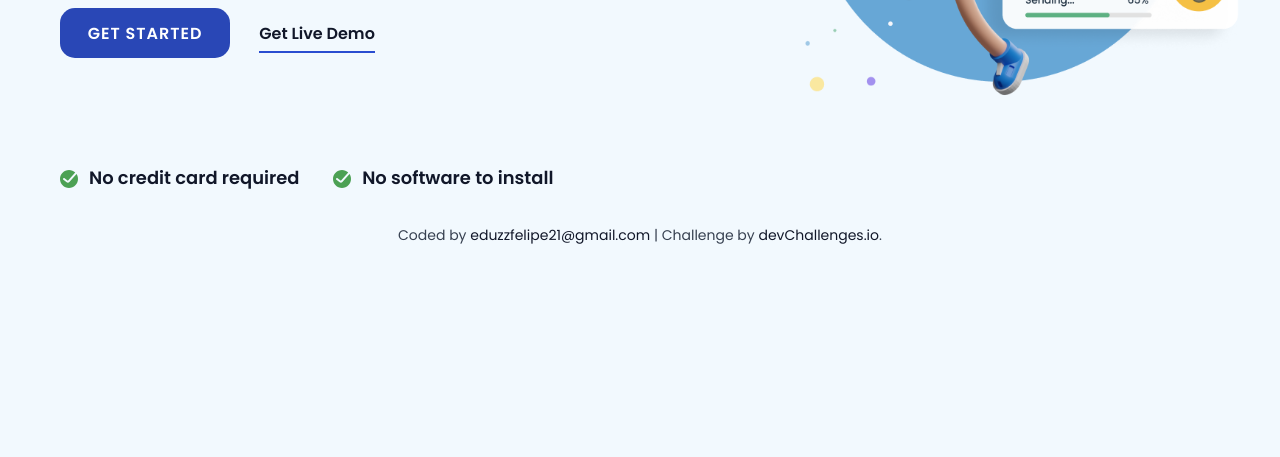
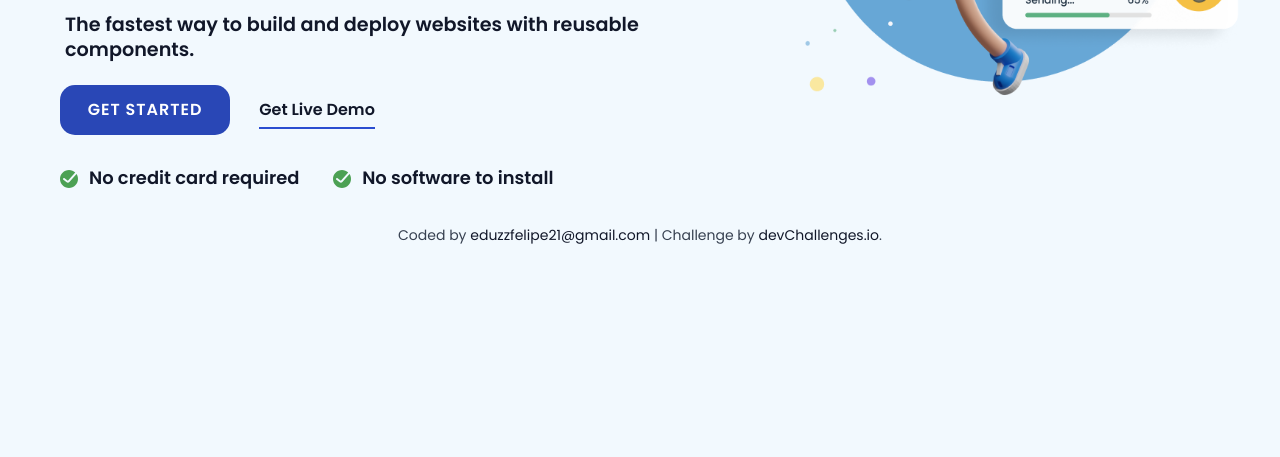
Before and after one commit to EduzzDev/Simple_HomePage, a plain HTML site: page simple-homepage-master/index.html in a window 1280 px wide. Shown: the part 491-948 px from the top of the page. Drawn offline with Linux system fonts and the light colour scheme.

Commit message:
Adjust media queries for improved responsiveness and layout consistency

```diff
--- a/simple-homepage-master/estilos/style.css
+++ b/simple-homepage-master/estilos/style.css
@@ -990,7 +990,7 @@ body.dark-theme {
   }
 }
 
-@media screen and (max-width: 900px) and (min-width: 720px) {
+@media screen and (max-width: 800px) and (min-width: 720px) {
   .logo {
     width: 35dvw;
     position: relative;
@@ -1150,7 +1150,7 @@ body.dark-theme {
     display: none;
   }
 }
-@media screen and (min-width:900px) and (min-height:1400px) {
+@media screen and (min-width:900px) and (min-height:1300px) {
     .logo {
     width: 35dvw;
     position: relative;
@@ -1367,12 +1367,12 @@ body.dark-theme {
 }
 @media screen and (min-width: 1200px) and (max-width: 1450px) and (min-height:700px ) {
   p{
-   bottom: 33vw;
+   bottom: 27vw;
    font-size: 1.5vw;
   }
   .btn-start,
   .demo {
-    bottom: 31.2dvw;
+    bottom: 25.2dvw;
   }
   .feature-item {
       font-size: 1.4dvw;
```
